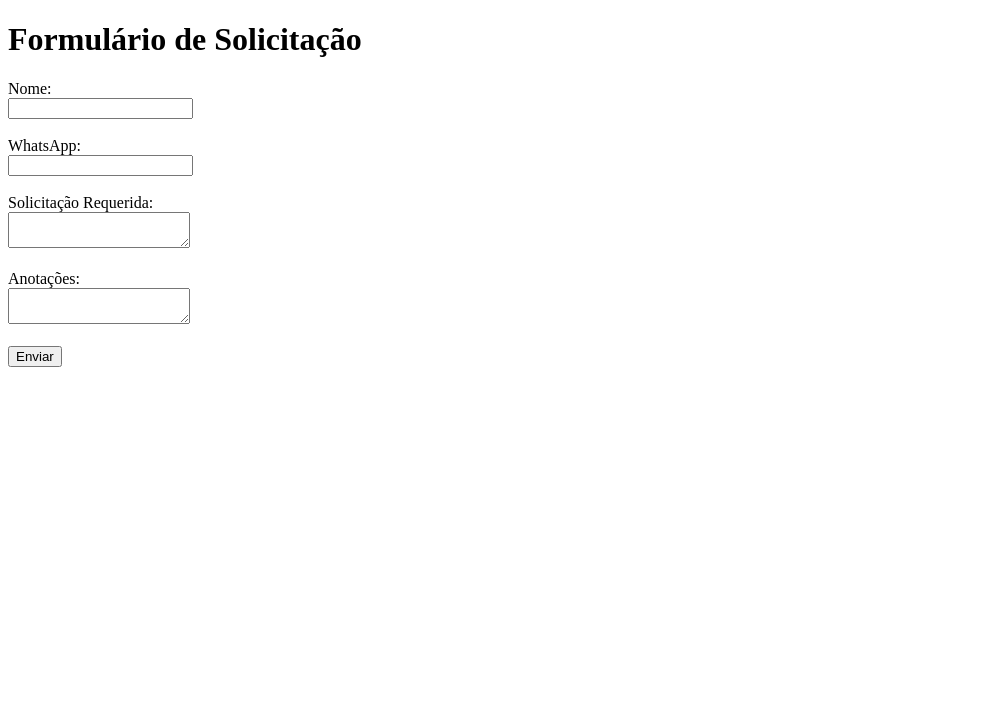
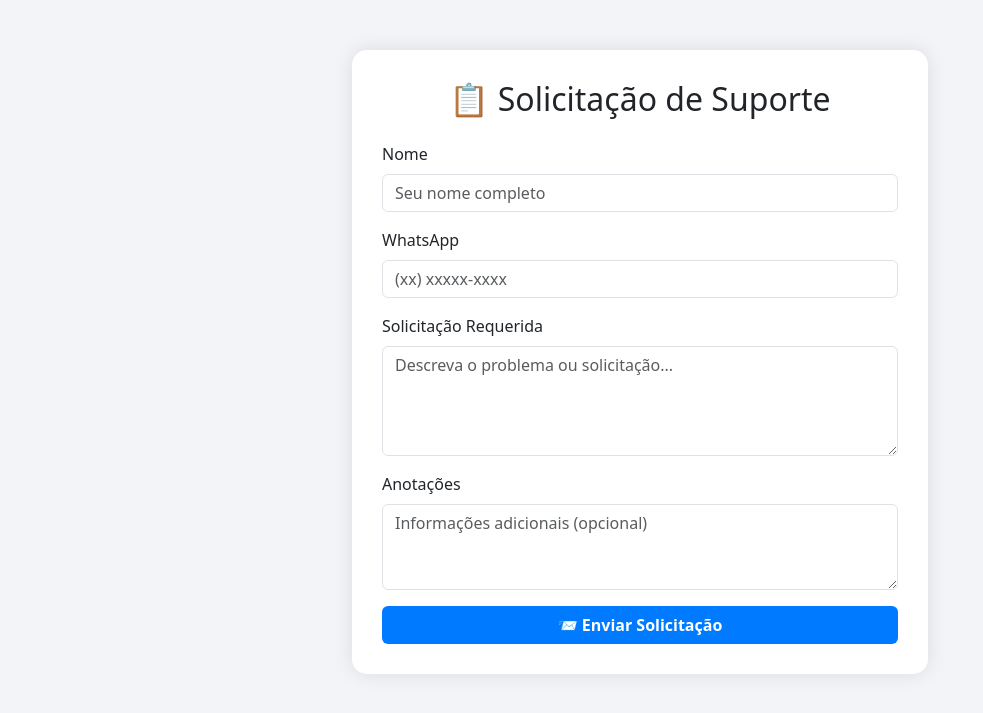
Before and after one commit to leorprogram/formulario-trello, a Flask app: page / in a window 1280 px wide. Shown: the top 713 px of the page, without its empty margins (0-983 px from the left). Run offline with Flask 3, Linux system fonts and the light colour scheme.

Commit message:
index.html

```diff
--- a/templates/index.html
+++ b/templates/index.html
@@ -3,28 +3,83 @@
 <head>
     <meta charset="UTF-8">
     <title>Formulário de Solicitação</title>
+    <!-- Bootstrap 5 CDN -->
+    <link href="https://cdn.jsdelivr.net/npm/bootstrap@5.3.0/dist/css/bootstrap.min.css" rel="stylesheet">
+    <style>
+        body {
+            background-color: #f2f4f8;
+        }
+
+        .container {
+            max-width: 600px;
+            margin-top: 50px;
+        }
+
+        .form-card {
+            background-color: #ffffff;
+            padding: 30px;
+            border-radius: 15px;
+            box-shadow: 0 0 20px rgba(0, 0, 0, 0.1);
+        }
+
+        .btn-custom {
+            background-color: #007bff;
+            color: white;
+            font-weight: bold;
+        }
+
+        .btn-custom:hover {
+            background-color: #0056b3;
+        }
+    </style>
 </head>
 <body>
-    <h1>Formulário de Solicitação</h1>
+
+    <div class="container">
+        <div class="form-card">
+            <h2 class="mb-4 text-center">📋 Solicitação de Suporte</h2>
+
             {% with messages = get_flashed_messages(with_categories=true) %}
                 {% if messages %}
-            <ul>
+                    <div class="mb-3">
                         {% for category, message in messages %}
-                <li><strong>{{ category }}:</strong> {{ message }}</li>
+                            <div class="alert alert-{{ 'danger' if category == 'error' else 'success' if category == 'success' else 'warning' }}">
+                                {{ message }}
+                            </div>
                         {% endfor %}
-            </ul>
+                    </div>
                 {% endif %}
             {% endwith %}
+
             <form method="POST">
-        <label>Nome:</label><br>
-        <input type="text" name="nome" required><br><br>
-        <label>WhatsApp:</label><br>
-        <input type="text" name="whatsapp" required><br><br>
-        <label>Solicitação Requerida:</label><br>
-        <textarea name="solicitacao" required></textarea><br><br>
-        <label>Anotações:</label><br>
-        <textarea name="anotacoes"></textarea><br><br>
-        <button type="submit">Enviar</button>
+                <div class="mb-3">
+                    <label for="nome" class="form-label">Nome</label>
+                    <input type="text" class="form-control" id="nome" name="nome" placeholder="Seu nome completo" required>
+                </div>
+
+                <div class="mb-3">
+                    <label for="whatsapp" class="form-label">WhatsApp</label>
+                    <input type="text" class="form-control" id="whatsapp" name="whatsapp" placeholder="(xx) xxxxx-xxxx" required>
+                </div>
+
+                <div class="mb-3">
+                    <label for="solicitacao" class="form-label">Solicitação Requerida</label>
+                    <textarea class="form-control" id="solicitacao" name="solicitacao" rows="4" placeholder="Descreva o problema ou solicitação..." required></textarea>
+                </div>
+
+                <div class="mb-3">
+                    <label for="anotacoes" class="form-label">Anotações</label>
+                    <textarea class="form-control" id="anotacoes" name="anotacoes" rows="3" placeholder="Informações adicionais (opcional)"></textarea>
+                </div>
+
+                <div class="d-grid">
+                    <button type="submit" class="btn btn-custom">📨 Enviar Solicitação</button>
+                </div>
             </form>
+        </div>
+    </div>
+
+    <!-- Bootstrap JS (opcional) -->
+    <script src="https://cdn.jsdelivr.net/npm/bootstrap@5.3.0/dist/js/bootstrap.bundle.min.js"></script>
 </body>
 </html>
```
Lines whose indentation alone changed are shown as unchanged.
